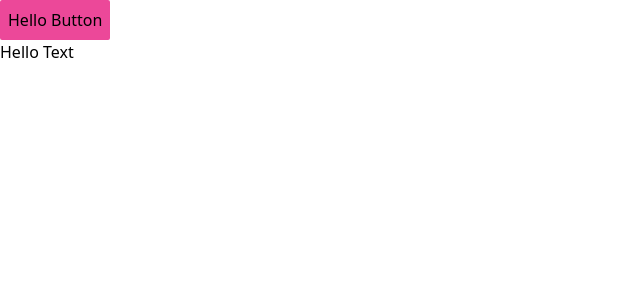
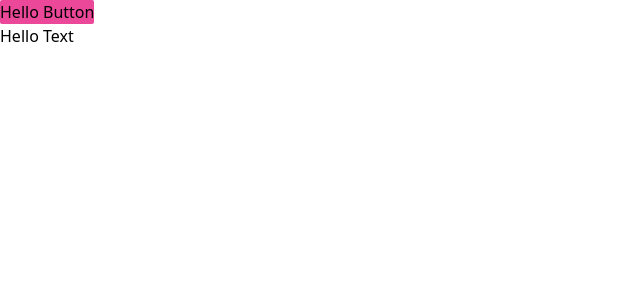
Before and after one commit to alexdametto/test-react-library, a React (Create React App) app: page / in a window 1280 px wide. Shown: the top 300 px of the page, without its empty margins (0-640 px from the left). Built offline with nearby package versions, Linux system fonts and the light colour scheme.

Commit message:
Added custom cn function (twMerge + classNames)

```diff
--- a/package.json
+++ b/package.json
@@ -13,10 +13,12 @@
     "@testing-library/jest-dom": "^5.17.0",
     "@testing-library/react": "^13.4.0",
     "@testing-library/user-event": "^13.5.0",
+    "classnames": "^2.5.0",
     "prop-types": "^15.8.1",
     "react": "^18.2.0",
     "react-dom": "^18.2.0",
     "react-scripts": "5.0.1",
+    "tailwind-merge": "^2.2.0",
     "tailwindcss": "^3.4.0",
     "web-vitals": "^2.1.4"
   },
--- a/src/components/Button.jsx
+++ b/src/components/Button.jsx
@@ -1,13 +1,18 @@
-import PropTypes from 'prop-types';
+import PropTypes from "prop-types";
+import { cn } from "../utils/cn";
 
 export default function Button({ className }) {
-   return <button className={`bg-pink-500 p-2 rounded-sm ${className}`}>Hello Button</button>
+  return (
+    <button className={cn("bg-pink-500", "rounded-sm", className)}>
+      Hello Button
+    </button>
+  );
 }
 
 Button.propTypes = {
-    className: PropTypes.string
-}
+  className: PropTypes.string,
+};
 
 Button.defaultProps = {
-    className: ""
-}
+  className: "",
+};
--- /dev/null
+++ b/src/utils/cn.js
@@ -0,0 +1,6 @@
+import { twMerge } from "tailwind-merge";
+import classNames from "classnames";
+
+export function cn(...args) {
+  return twMerge(classNames(args));
+}
```
Also changed, not shown: src/index.jsx (+12 -14 lines), 1 other file (tests, documents, lock files or other folders).
